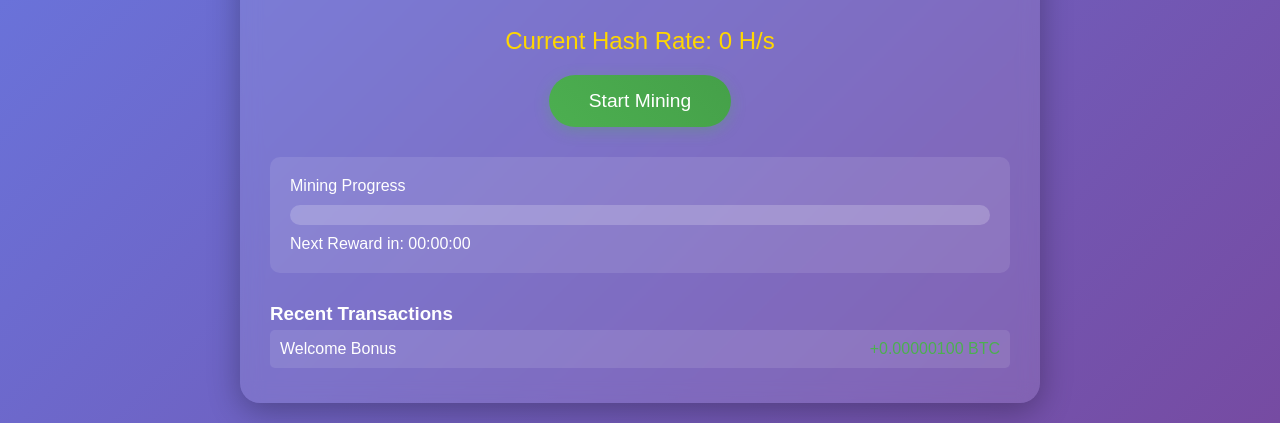
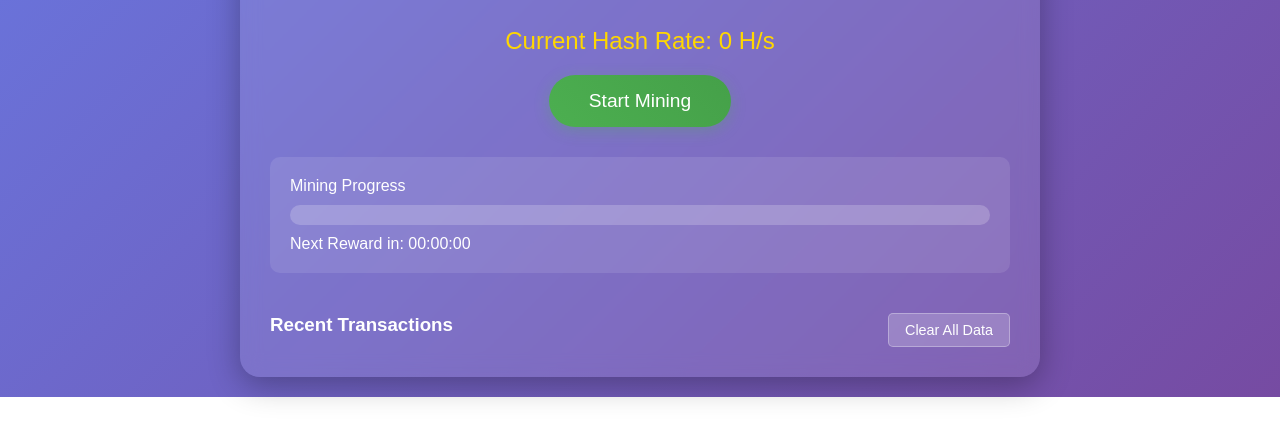
Before and after one commit to TheshanBMR/mining-app, a plain HTML site: page index.html in a window 1280 px wide. Shown: the part 522-945 px from the top of the page. After the commit the page ends 919 px from the top, so only its background shows below. Drawn offline with Linux system fonts and the light colour scheme.

Commit message:
Update index.html

```diff
--- a/index.html
+++ b/index.html
@@ -141,6 +141,10 @@
             color: #4CAF50;
         }
 
+        .negative {
+            color: #f44336;
+        }
+
         .loading {
             display: inline-block;
             width: 20px;
@@ -149,6 +153,21 @@
             border-radius: 50%;
             border-top-color: #fff;
             animation: spin 1s ease-in-out infinite;
+        }
+
+        .clear-data {
+            background: rgba(255, 255, 255, 0.2);
+            border: 1px solid rgba(255, 255, 255, 0.3);
+            color: white;
+            padding: 8px 16px;
+            border-radius: 5px;
+            cursor: pointer;
+            margin-top: 10px;
+            font-size: 0.9em;
+        }
+
+        .clear-data:hover {
+            background: rgba(255, 255, 255, 0.3);
         }
 
         @keyframes spin {
@@ -205,12 +224,12 @@
         </div>
 
         <div class="transactions">
-            <h3>Recent Transactions</h3>
+            <div style="display: flex; justify-content: space-between; align-items: center;">
+                <h3>Recent Transactions</h3>
+                <button class="clear-data" onclick="app.clearAllData()">Clear All Data</button>
+            </div>
             <div class="transaction-list" id="transactionList">
-                <div class="transaction-item">
-                    <span>Welcome Bonus</span>
-                    <span class="positive">+0.00000100 BTC</span>
-                </div>
+                <!-- Transactions will be loaded here -->
             </div>
         </div>
     </div>
```
